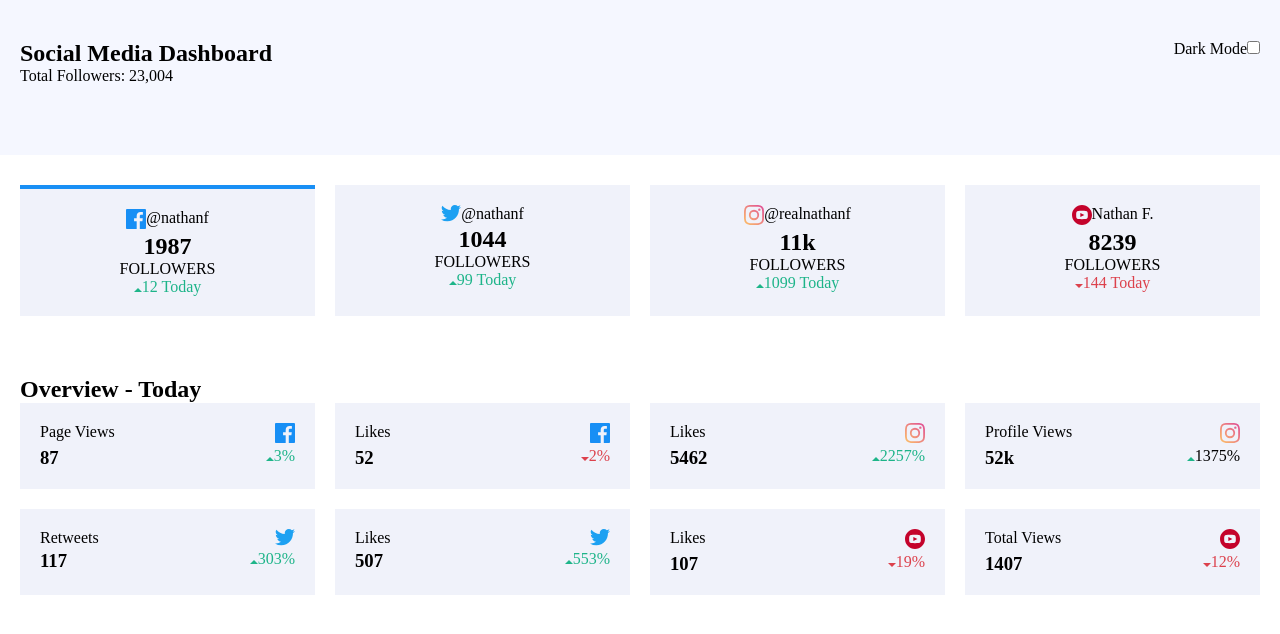
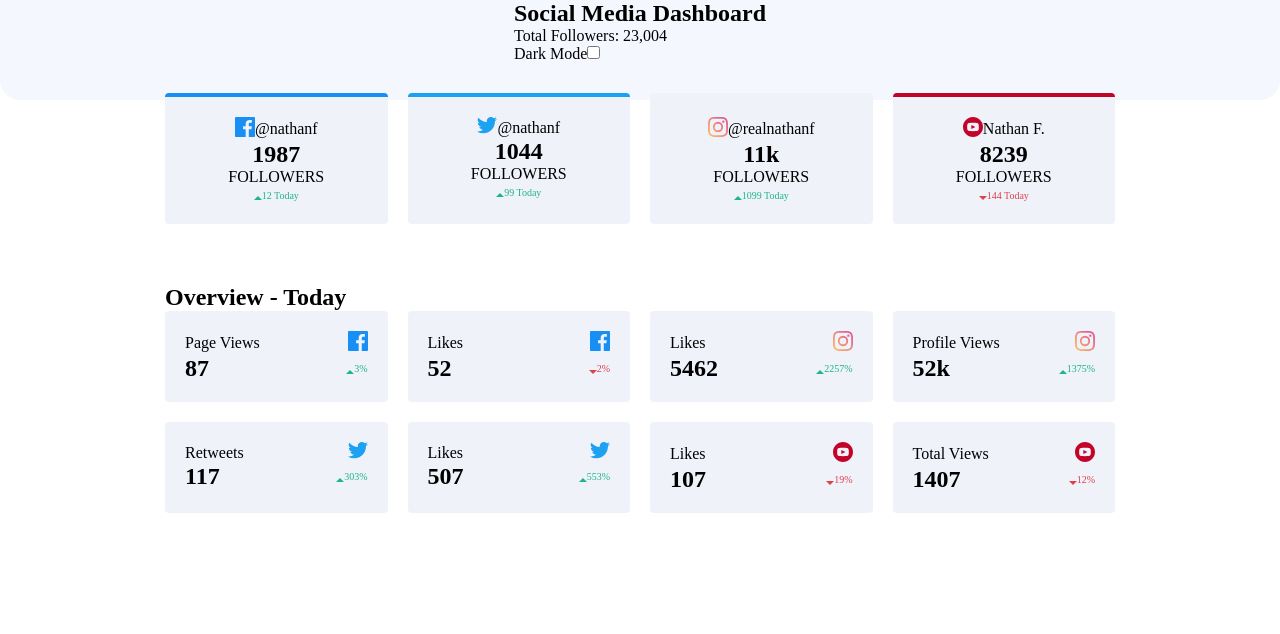
Before and after one commit to veedahv/social-media-dashboard, a plain HTML site: page index.html in a window 1280 px wide. Drawn offline with Linux system fonts and the light colour scheme.

Commit message:
new commit

```diff
--- a/css/style.css
+++ b/css/style.css
@@ -2,10 +2,10 @@
     --lime-green: hsl(163, 72%, 41%);
     --bright-red: hsl(356, 69%, 56%) ;
     --facebook-color: hsl(208, 92%, 53%);
-    --Twitter: hsl(203, 89%, 53%);
-    --Instagram: linear gradient hsl(37, 97%, 70%) to hsl(329, 70%, 58%);
-    --YouTube: hsl(348, 97%, 39%);
-    --Toggle-gradient: linear gradient hsl(210, 78%, 56%) to hsl(146, 68%, 55%);
+    --twitter: hsl(203, 89%, 53%);
+    --instagram: linear-gradient (to right, hsl(37, 97%, 70%), hsl(329, 70%, 58%));
+    --youtube: hsl(348, 97%, 39%);
+    --Toggle-gradient: linear-gradient (hsl(210, 78%, 56%), hsl(146, 68%, 55%));
     --Toggle: hsl(230, 22%, 74%);
     --Very-Dark-Blue-bg : hsl(230, 17%, 14%);
     --Very-Dark-Blue-Top-bg-Pattern: hsl(232, 19%, 15%);
@@ -27,31 +27,55 @@
 }
 
 nav {
-    padding: 40px 20px 70px 20px;
     background: var(--Very-Pale-Blue);
+    position: relative;
+    /* border-radius: 20px; */
 }
 
 section {
     padding: 30px 20px;
 }
 
-/* .social-media-acc {
+h1,
+h2 {
+    font-weight: bold;
+}
+
+.container {
+    max-width: 950px;
+    margin: auto;
+}
+
+.header-content {
+    /* padding: 40px 20px 70px 20px; */
     position: relative;
 }
 
-.social-media-acc-div {
+.social-media-acc {
+}
+
+.nav-relative {
     position: absolute;
-    top: -40px;
-} */
+    z-index: -2;
+    width: 100%;
+    height: 100px;
+    background: var(--Very-Pale-Blue);
+    border-radius: 20px;
+}
 
 .grid {
     display: grid;
     grid-gap: 20px;
-    grid-template-columns: 1fr;
+    grid-template-columns: repeat(auto-fit, minmax(220px, 1fr));
 }
 
 .flex {
     display: flex;
+    align-items: center;
+}
+
+.card {
+    border-radius: 4px;
 }
 
 .account-div {
@@ -61,19 +85,35 @@ section {
 }
 
 .account-div .flex {
-    justify-self: center;
+    justify-content: center;
 }
 
 .facebook {
     border-top: 4px solid var(--facebook-color);
 }
 
+.twitter {
+    border-top: 4px solid var(--twitter);
+}
+
+.instagram {
+    border-top: 4px solid transparent;
+    border-image: var(--instagram);
+    border-image-slice: 1;
+}
+
+.youtube {
+    border-top: 4px solid var(--youtube);
+}
+
 .up-text {
     color: var(--lime-green);
+    font-size: 10px;
 }
 
 .down-text {
     color: var(--bright-red);
+    font-size: 10px;
 }
 
 .overview .flex {
@@ -96,13 +136,14 @@ section {
         display: none;
     }
 
-    .grid {
-        grid-template-columns: 1fr 1fr;
+    section {
+        padding: 30px 50px;
     }
+
 }
 
 @media only screen and (min-width: 1025px) {
-    .grid {
-        grid-template-columns: 1fr 1fr 1fr 1fr;
+    section {
+        padding: 30px 50px;
     }
 }
--- a/index.html
+++ b/index.html
@@ -11,6 +11,8 @@
 
 <body>
     <nav>
+        <div class="container">
+            <div class="header-content">
                 <div>
                     <h1>Social Media Dashboard</h1>
                     <p>Total Followers: 23,004</p>
@@ -22,10 +24,14 @@
                         <input type="checkbox" name="" id="">
                     </div>
                 </div>
+            </div>
+        </div>
+        <div class="nav-relative"></div>
     </nav>
     <section class="social-media-acc">
+        <div class="container">
             <div class="grid social-media-acc-div">
-            <div class="account-div facebook">
+                <div class="account-div facebook card">
                     <div class="flex">
                         <div><img src="images/icon-facebook.svg" alt=""></div>
                         <p>@nathanf</p>
@@ -37,7 +43,7 @@
                         <p class="up-text">12 Today</p>
                     </div>
                 </div>
-            <div class="account-div twitter">
+                <div class="account-div twitter card">
                     <div class="flex">
                         <div><img src="images/icon-twitter.svg" alt=""></div>
                         <p>@nathanf</p>
@@ -49,7 +55,7 @@
                         <p class="up-text">99 Today</p>
                     </div>
                 </div>
-            <div class="account-div instagram">
+                <div class="account-div instagram card">
                     <div class="flex">
                         <div><img src="images/icon-instagram.svg" alt=""></div>
                         <p>@realnathanf</p>
@@ -61,7 +67,7 @@
                         <p class="up-text">1099 Today</p>
                     </div>
                 </div>
-            <div class="account-div youtube">
+                <div class="account-div youtube card">
                     <div class="flex">
                         <div><img src="images/icon-youtube.svg" alt=""></div>
                         <p>Nathan F.</p>
@@ -74,20 +80,22 @@
                     </div>
                 </div>
             </div>
+        </div>
     </section>
     <section class="overview">
+        <div class="container">
             <h2>Overview - Today</h2>
             <div class="grid">
-            <div class="overview-contain">
+                <div class="overview-contain card">
                     <div class="flex">
                         <p>Page Views</p>
                         <div><img src="images/icon-facebook.svg" alt="">
                         </div>
                     </div>
                     <div class="flex">
-                    <h3>
+                        <h2>
                             87
-                    </h3>
+                        </h2>
                         <div class="flex">
                             <div>
                                 <img src="images/icon-up.svg" alt="">
@@ -96,7 +104,7 @@
                         </div>
                     </div>
                 </div>
-            <div class="overview-contain">
+                <div class="overview-contain card">
                     <div class="flex">
                         <p>Likes</p>
                         <div>
@@ -104,9 +112,9 @@
                         </div>
                     </div>
                     <div class="flex">
-                    <h3>
+                        <h2>
                             52
-                    </h3>
+                        </h2>
                         <div class="flex">
                             <div>
                                 <img src="images/icon-down.svg" alt="">
@@ -115,16 +123,16 @@
                         </div>
                     </div>
                 </div>
-            <div class="overview-contain">
+                <div class="overview-contain card">
                     <div class="flex">
                         <p>Likes</p>
                         <div><img src="images/icon-instagram.svg" alt="">
                         </div>
                     </div>
                     <div class="flex">
-                    <h3>
+                        <h2>
                             5462
-                    </h3>
+                        </h2>
                         <div class="flex">
                             <div><img src="images/icon-up.svg" alt="">
                             </div>
@@ -132,24 +140,24 @@
                         </div>
                     </div>
                 </div>
-            <div class="overview-contain">
+                <div class="overview-contain card">
                     <div class="flex">
                         <p>Profile Views</p>
                         <div><img src="images/icon-instagram.svg" alt="">
                         </div>
                     </div>
                     <div class="flex">
-                    <h3>
+                        <h2>
                             52k
-                    </h3>
+                        </h2>
                         <div class="flex">
                             <div><img src="images/icon-up.svg" alt="">
                             </div>
-                        <p>1375%</p>
+                            <p class="up-text">1375%</p>
                         </div>
                     </div>
                 </div>
-            <div class="overview-contain">
+                <div class="overview-contain card">
                     <div class="flex">
                         <p>Retweets</p>
                         <div>
@@ -157,9 +165,9 @@
                         </div>
                     </div>
                     <div class="flex">
-                    <h3>
+                        <h2>
                             117
-                    </h3>
+                        </h2>
                         <div class="flex">
                             <div>
                                 <img src="images/icon-up.svg" alt="">
@@ -168,7 +176,7 @@
                         </div>
                     </div>
                 </div>
-            <div class="overview-contain">
+                <div class="overview-contain card">
                     <div class="flex">
                         <p>Likes</p>
                         <div>
@@ -176,9 +184,9 @@
                         </div>
                     </div>
                     <div class="flex">
-                    <h3>
+                        <h2>
                             507
-                    </h3>
+                        </h2>
                         <div class="flex">
                             <div>
                                 <img src="images/icon-up.svg" alt="">
@@ -187,16 +195,16 @@
                         </div>
                     </div>
                 </div>
-            <div class="overview-contain">
+                <div class="overview-contain card">
                     <div class="flex">
                         <p>Likes</p>
                         <div><img src="images/icon-youtube.svg" alt="">
                         </div>
                     </div>
                     <div class="flex">
-                    <h3>
+                        <h2>
                             107
-                    </h3>
+                        </h2>
                         <div class="flex">
                             <div>
                                 <img src="images/icon-down.svg" alt="">
@@ -205,16 +213,16 @@
                         </div>
                     </div>
                 </div>
-            <div class="overview-contain">
+                <div class="overview-contain card">
                     <div class="flex">
                         <p>Total Views</p>
                         <div><img src="images/icon-youtube.svg" alt="">
                         </div>
                     </div>
                     <div class="flex">
-                    <h3>
+                        <h2>
                             1407
-                    </h3>
+                        </h2>
                         <div class="flex">
                             <div><img src="images/icon-down.svg" alt="">
                             </div>
@@ -223,6 +231,7 @@
                     </div>
                 </div>
             </div>
+        </div>
     </section>
 </body>
 
```
Lines whose indentation alone changed are shown as unchanged.
